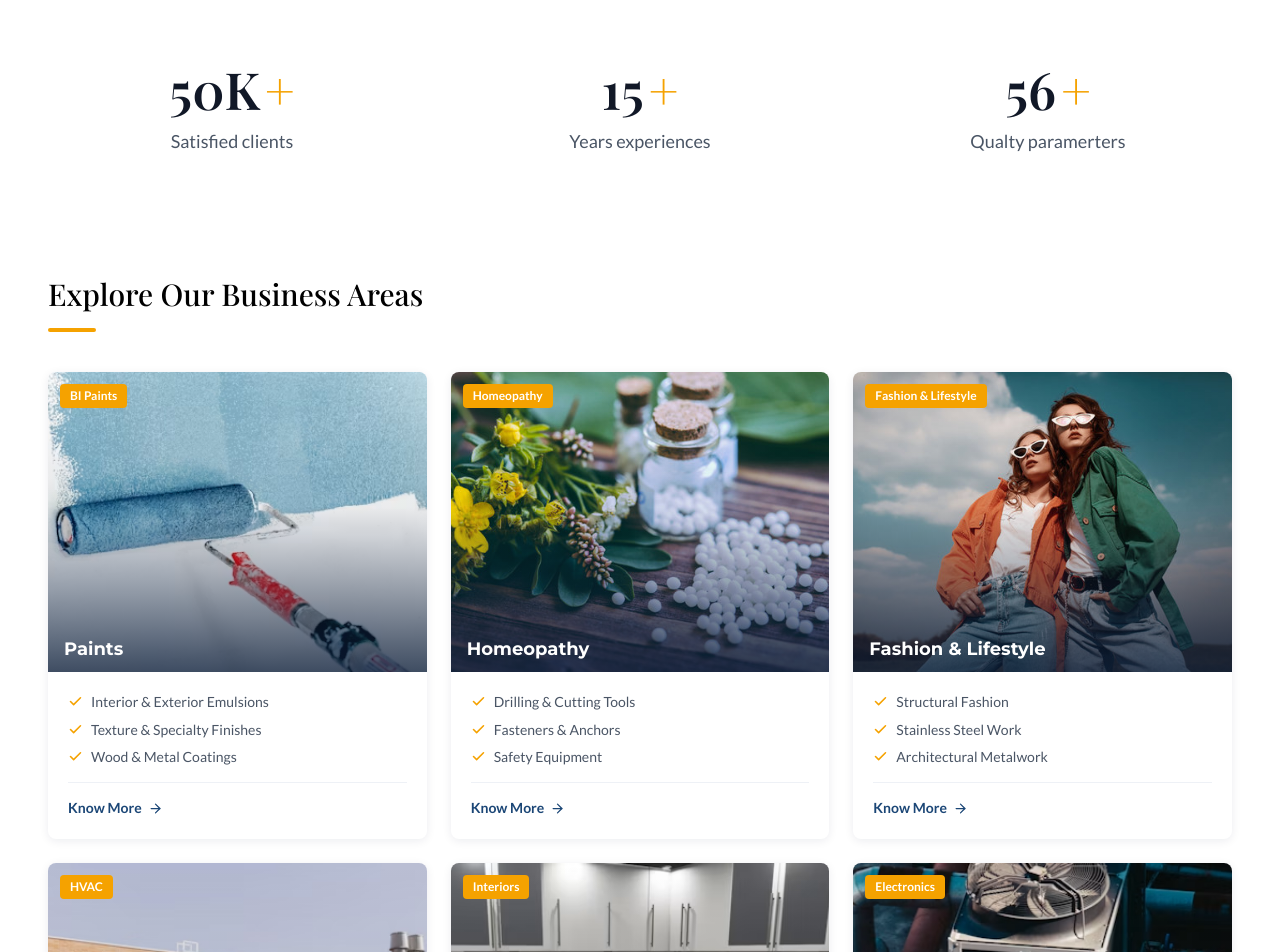
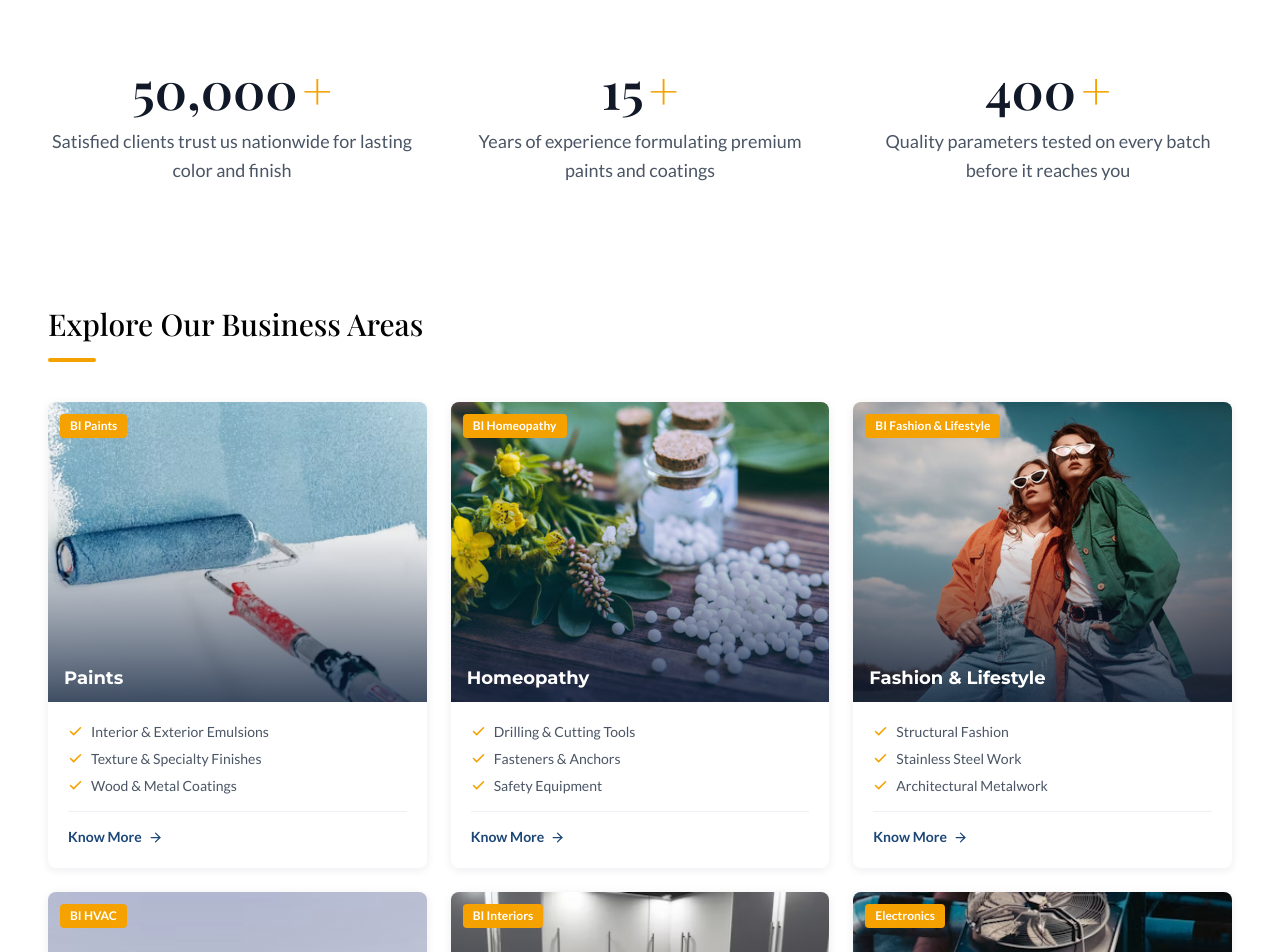
Before and after one commit to siddhi9500/Bi-Paints, a Next.js app: page / in a window 1280 px wide. Shown: the part 640-1592 px from the top of the page. Built offline with nearby package versions, Linux system fonts and the light colour scheme.

Commit message:
Enhance Navbar and BusinessAreasSection UI for improved user experience and consistency

```diff
--- a/components/layout/Navbar.tsx
+++ b/components/layout/Navbar.tsx
@@ -96,6 +96,7 @@ const MAIN_NAV: NavItem[] = [
 export default function Navbar() {
   const [mobileOpen, setMobileOpen] = useState(false);
   const [activeDropdown, setActiveDropdown] = useState<string | null>(null);
+  const [slideDir, setSlideDir] = useState<1 | -1>(1);
   const [mobileExpanded, setMobileExpanded] = useState<string | null>(null);
   const [scrolled, setScrolled] = useState(false);
   const timer = useRef<ReturnType<typeof setTimeout> | null>(null);
@@ -118,6 +119,11 @@ export default function Navbar() {
 
   const open = (label: string) => {
     if (timer.current) clearTimeout(timer.current);
+    if (activeDropdown && activeDropdown !== label) {
+      const prevIdx = MAIN_NAV.findIndex((n) => n.label === activeDropdown);
+      const nextIdx = MAIN_NAV.findIndex((n) => n.label === label);
+      setSlideDir(nextIdx >= prevIdx ? 1 : -1);
+    }
     setActiveDropdown(label);
   };
   const close = () => {
@@ -455,28 +461,38 @@ export default function Navbar() {
       </AnimatePresence>
     </header>
 
-    {/* ── Mega menu: Jotun-style 3-column panel, wipes down from viewport top ── */}
+    {/* ── Mega menu: outer panel wipes down once; inner content slides L↔R when switching ── */}
     <AnimatePresence>
-      {activeDropdown && (() => {
+      {activeDropdown && (
+        <motion.div
+          key="mega-panel"
+          initial={{ clipPath: "inset(0 0 100% 0)" }}
+          animate={{ clipPath: "inset(0 0 0% 0)" }}
+          exit={{ clipPath: "inset(0 0 100% 0)" }}
+          transition={{ duration: 0.65, ease: [0.22, 1, 0.36, 1] }}
+          className="hidden xl:block fixed top-0 left-0 right-0 bg-white overflow-hidden"
+          style={{ zIndex: 45, paddingTop: "var(--header-height)", boxShadow: "0 8px 32px rgba(0,0,0,0.10)" }}
+        >
+          <AnimatePresence mode="wait" custom={slideDir}>
+            {(() => {
               const item = MAIN_NAV.find((n) => n.label === activeDropdown);
               if (!item?.dropdown) return null;
               return (
                 <motion.div
                   key={activeDropdown}
-            initial={{ clipPath: "inset(0 0 100% 0)" }}
-            animate={{ clipPath: "inset(0 0 0% 0)" }}
-            exit={{ clipPath: "inset(0 0 100% 0)" }}
-            transition={{ duration: 0.65, ease: [0.22, 1, 0.36, 1] }}
-            className="hidden xl:block fixed top-0 left-0 right-0 bg-white"
-            style={{ zIndex: 45, paddingTop: "var(--header-height)", boxShadow: "0 8px 32px rgba(0,0,0,0.10)" }}
+                  custom={slideDir}
+                  variants={{
+                    initial: (dir: number) => ({ x: dir * 72, opacity: 0 }),
+                    animate: { x: 0, opacity: 1 },
+                    exit: (dir: number) => ({ x: -dir * 72, opacity: 0 }),
+                  }}
+                  initial="initial"
+                  animate="animate"
+                  exit="exit"
+                  transition={{ duration: 0.28, ease: [0.22, 1, 0.36, 1] }}
+                  className="page-container"
                   onMouseEnter={() => open(item.label)}
                   onMouseLeave={close}
-          >
-            <motion.div
-              initial={{ opacity: 0 }}
-              animate={{ opacity: 1, transition: { duration: 0.22, delay: 0.28, ease: EASE } }}
-              exit={{ opacity: 0, transition: { duration: 0.1 } }}
-              className="page-container"
                 >
                   <div className="flex">
 
@@ -568,9 +584,11 @@ export default function Navbar() {
 
                   </div>
                 </motion.div>
-          </motion.div>
               );
             })()}
+          </AnimatePresence>
+        </motion.div>
+      )}
     </AnimatePresence>
     </>
   );
--- a/components/sections/BusinessAreasSection.tsx
+++ b/components/sections/BusinessAreasSection.tsx
@@ -4,10 +4,21 @@ import FadeInSection from "@/components/ui/FadeInSection";
 import { GradualSpacing } from "@/components/ui/GradualSpacing";
 
 const STATS = [
-  { value: "50K", suffix: "+", label: "Satisfied clients" },
-  { value: "15",   suffix: "+", label: "Years experiences" },
-  { value: "56",   suffix: "+",  label: "Qualty paramerters" },
-
+  {
+    value: "50,000",
+    suffix: "+",
+    label: "Satisfied clients trust us nationwide for lasting color and finish",
+  },
+  {
+    value: "15",
+    suffix: "+",
+    label: "Years of experience formulating premium paints and coatings",
+  },
+  {
+    value: "400",
+    suffix: "+",
+    label: "Quality parameters tested on every batch before it reaches you",
+  },
 ];
 
 export default function BusinessAreasSection() {
@@ -45,7 +56,7 @@ export default function BusinessAreasSection() {
                   </span>
                 )}
               </div>
-              <p className="text-lg leading-relaxed text-gray-600 max-w-xs mx-auto">
+              <p className="text-lg leading-relaxed text-gray-600 max-w-sm mx-auto">
                 {stat.label}
               </p>
             </FadeInSection>
--- a/components/sections/ProductsSection.tsx
+++ b/components/sections/ProductsSection.tsx
@@ -18,28 +18,28 @@ const PRODUCTS = [
   },
   {
     title: "Homeopathy",
-    badge: "Homeopathy",
+    badge: "BI  Homeopathy",
     features: ["Drilling & Cutting Tools", "Fasteners & Anchors", "Safety Equipment"],
     image: "/homeopathy.jpg",
     href: "/products/homeopathy",
   },
   {
     title: "Fashion & Lifestyle",
-    badge: "Fashion & Lifestyle",
+    badge: "BI Fashion & Lifestyle",
     features: ["Structural Fashion", "Stainless Steel Work", "Architectural Metalwork"],
     image: "/fashion.jpg",
     href: "/products/fashion",
   },
   {
     title: "HVAC Systems",
-    badge: "HVAC",
+    badge: "BI HVAC",
     features: ["Split & Cassette AC Units", "Duct & VRF Systems", "Ventilation & Exhaust"],
     image: "/photo-1637035640133-5f7f6dc20131.avif",
     href: "/products/hvac",
   },
   {
     title: "Modular Kitchens",
-    badge: "Interiors",
+    badge: "BI Interiors",
     features: ["Cabinets & Shutters", "Countertops & Sinks", "Kitchen Accessories"],
     image: "/photo-1722605090433-41d1183a792d.avif",
     href: "/products/kitchen",
```
Also changed, not shown: public/6836b1d6d99cb6abd6c9c72d_hero-02.jpg (added). Lines whose indentation alone changed are shown as unchanged.
